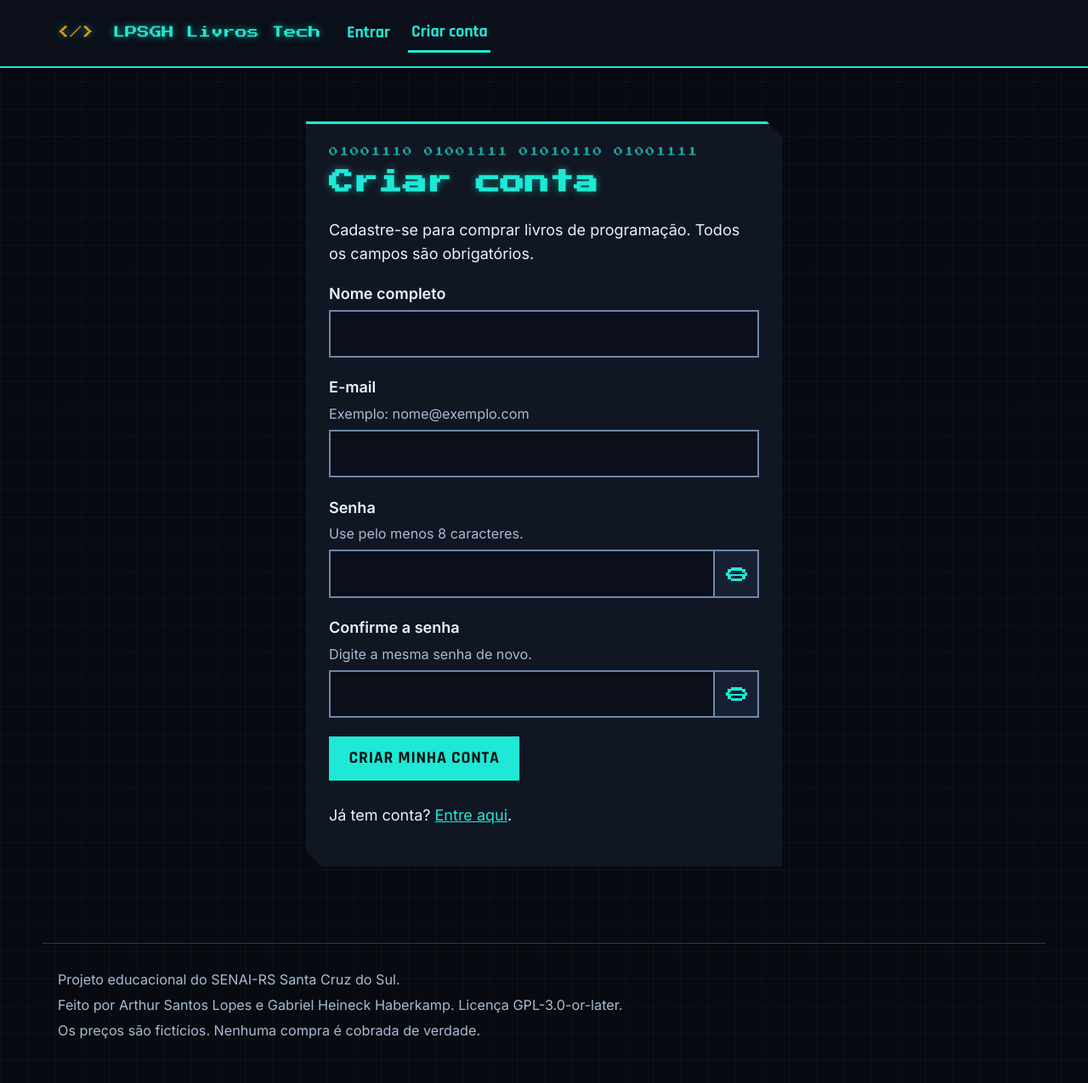
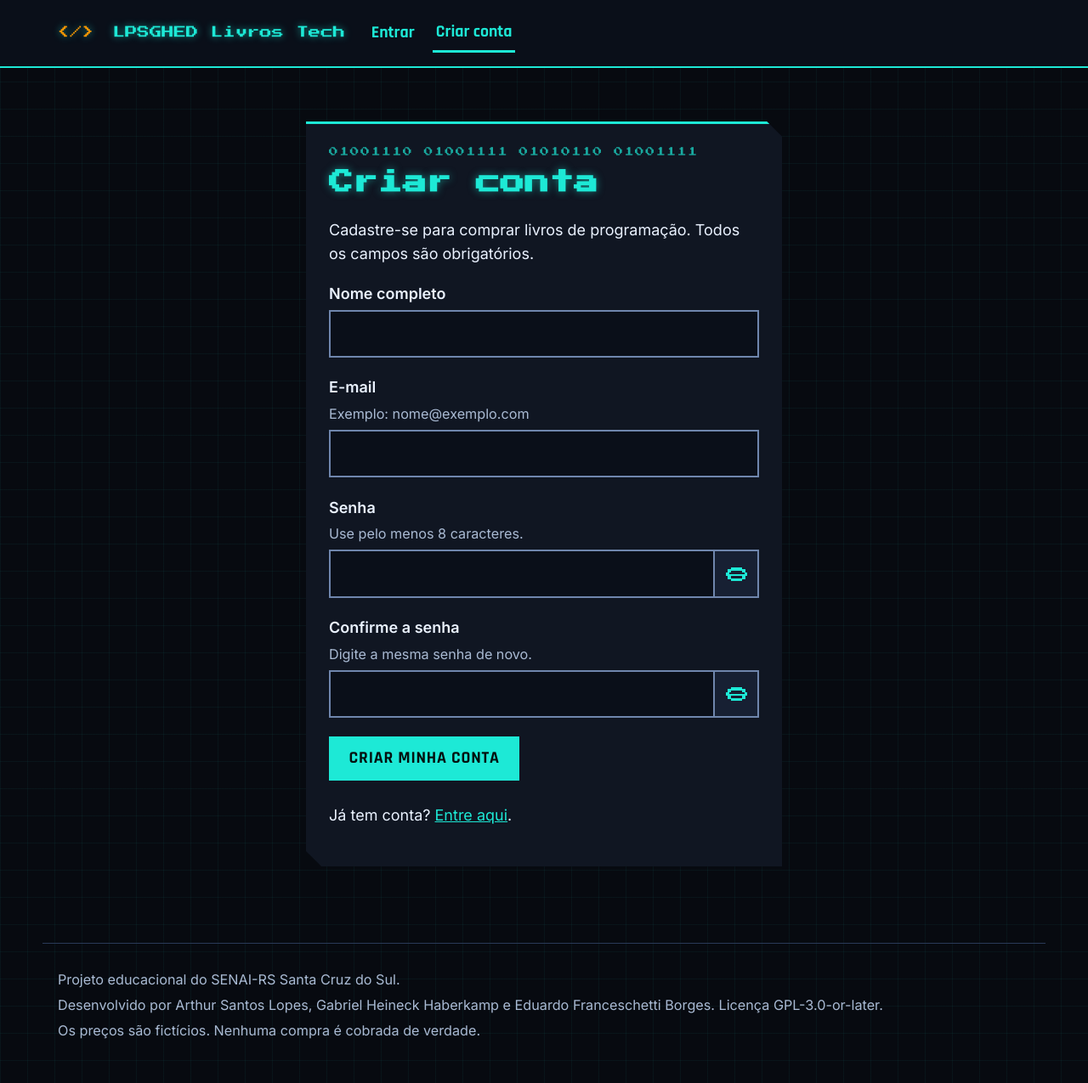
Before and after one commit to arthur07lopes/LPSGHED_LIVROS_-_TECH_Node_JS_Pratica, a Node server app: page /cadastro in a window 1280 px wide. Shown: the whole page at 85% size. Run offline with Node 20, Linux system fonts and the light colour scheme; some libraries are stand-ins or nearby versions.

Commit message:
Renomeia a loja para LPSGHED Livros Tech e atualiza os créditos
Inclui Eduardo Franceschetti Borges como desenvolvedor no rodapé,
no README e no package.json. O nome do repositório será alterado depois.

Co-Authored-By: Claude Sonnet 5.5 <noreply@anthropic.com>

```diff
--- a/package.json
+++ b/package.json
@@ -1,7 +1,7 @@
 {
   "name": "lps_livros_tech",
   "version": "1.0.0",
-  "description": "Loja de livros tech desenvolvida por Arthur Santos Lopes e Gabriel Heineck Haberkamp.",
+  "description": "Loja de livros tech desenvolvida por Arthur Santos Lopes, Gabriel Heineck Haberkamp e Eduardo Franceschetti Borges (LPSGHED Livros Tech).",
   "main": "server.js",
   "scripts": {
     "start": "node server.js",
@@ -11,7 +11,7 @@
     "type": "git",
     "url": "git+https://github.com/arthur07lopes/LPSGH_LIVROS_-_TECH_Node_JS_Pratica.git"
   },
-  "author": "Gabriel Haberkamp, Arthur Lopes",
+  "author": "Arthur Santos Lopes, Gabriel Heineck Haberkamp, Eduardo Franceschetti Borges",
   "license": "GPL-3.0-or-later",
   "bugs": {
     "url": "https://github.com/arthur07lopes/LPSGH_LIVROS_-_TECH_Node_JS_Pratica/issues"
--- a/views/partials/cabecalho.ejs
+++ b/views/partials/cabecalho.ejs
@@ -3,7 +3,7 @@
 <head>
   <meta charset="utf-8">
   <meta name="viewport" content="width=device-width, initial-scale=1">
-  <title><%= titulo %> | LPSGH Livros Tech</title>
+  <title><%= titulo %> | LPSGHED Livros Tech</title>
   <!-- Fontes importadas da internet (Google Fonts) -->
   <link rel="preconnect" href="https://fonts.googleapis.com">
   <link rel="preconnect" href="https://fonts.gstatic.com" crossorigin>
@@ -19,7 +19,7 @@
     <div class="topo-linha">
       <a class="logo" href="/">
         <span class="logo-simbolo" aria-hidden="true">&lt;/&gt;</span>
-        LPSGH Livros Tech
+        LPSGHED Livros Tech
       </a>
 
       <% if (usuario) { %>
--- a/views/partials/rodape.ejs
+++ b/views/partials/rodape.ejs
@@ -2,7 +2,7 @@
 
   <footer class="rodape">
     <p>Projeto educacional do SENAI-RS Santa Cruz do Sul.</p>
-    <p>Feito por Arthur Santos Lopes e Gabriel Heineck Haberkamp. Licença GPL-3.0-or-later.</p>
+    <p>Desenvolvido por Arthur Santos Lopes, Gabriel Heineck Haberkamp e Eduardo Franceschetti Borges. Licença GPL-3.0-or-later.</p>
     <p>Os preços são fictícios. Nenhuma compra é cobrada de verdade.</p>
   </footer>
 </body>
```
Also changed, not shown: README.md.
